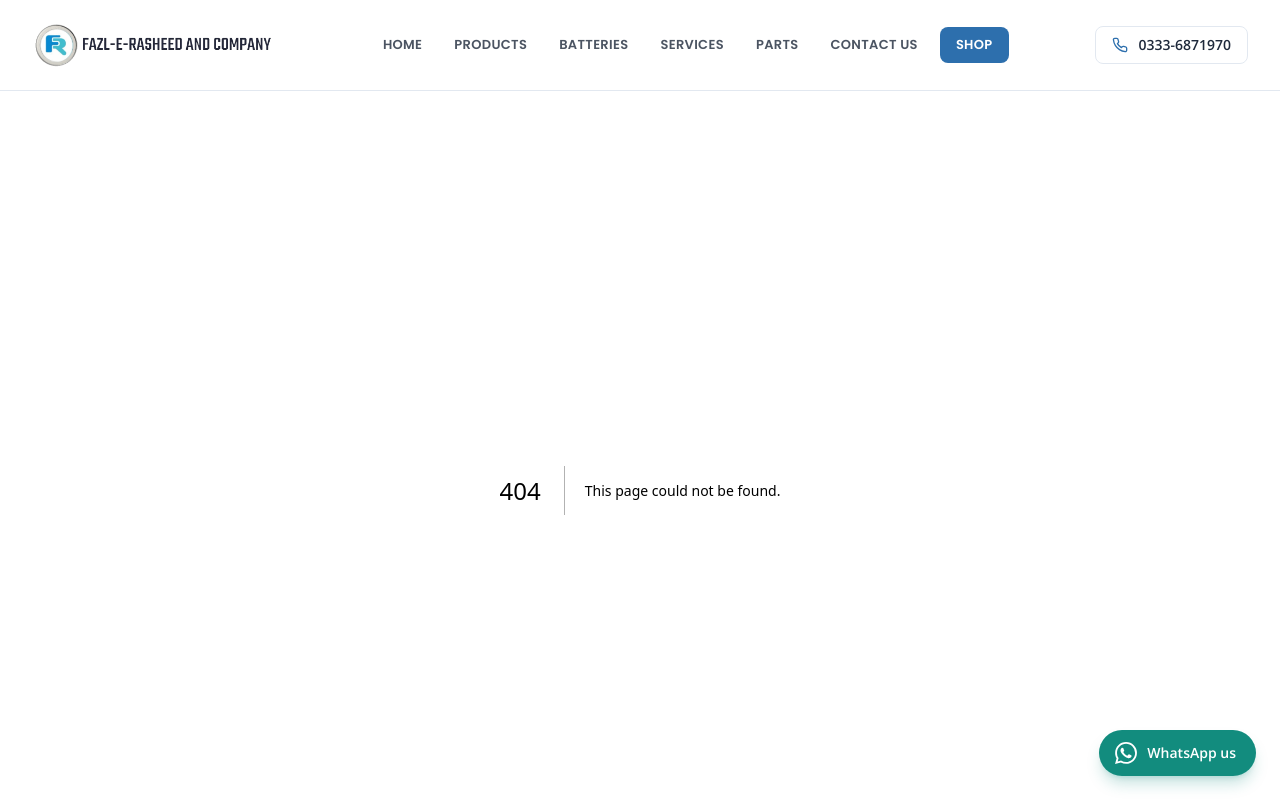
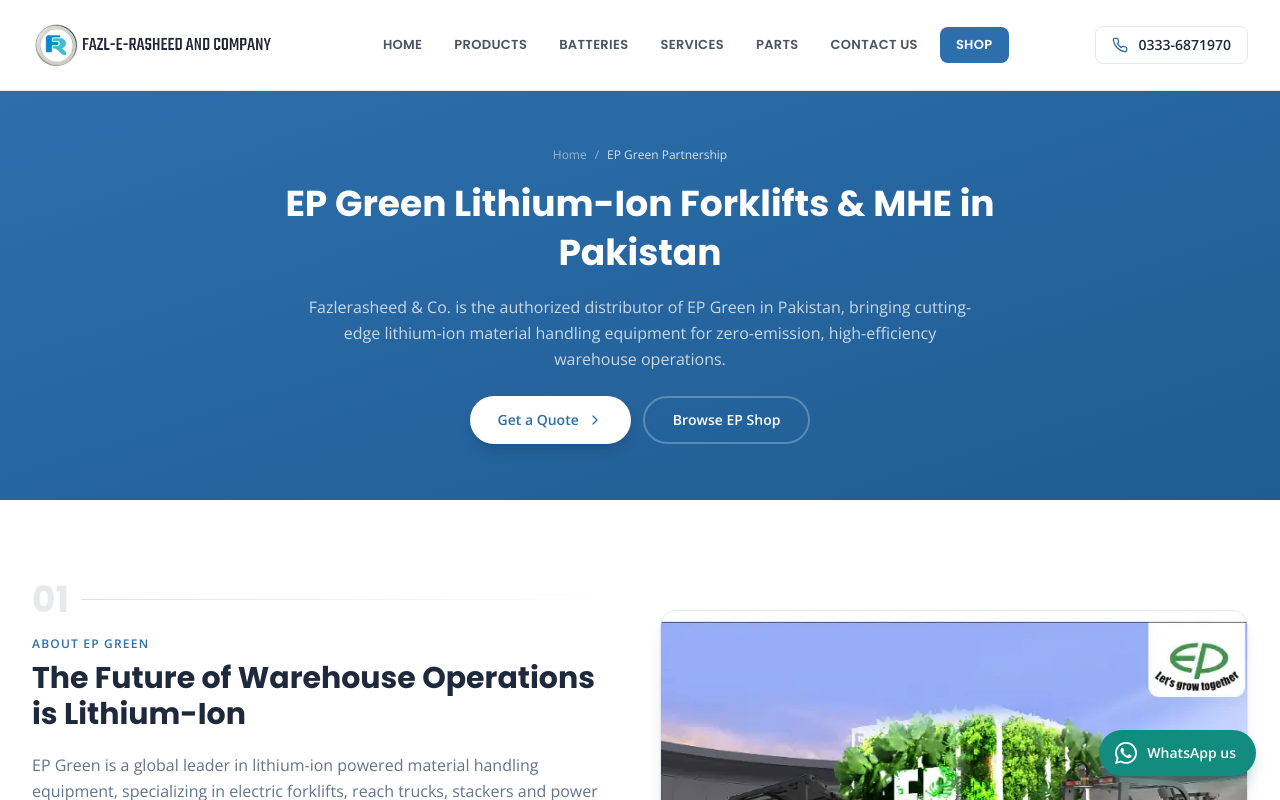
Before and after one commit to mabdullahkhalil/fazlerasheed-landing, a Next.js app: page /ep in a window 1280 px wide. Before the commit this address had no page. Shown: the top 800 px of the page. Built offline with nearby package versions, Linux system fonts and the light colour scheme.

Commit message:
added EP page

```diff
--- a/scripts/generate-sitemap.ts
+++ b/scripts/generate-sitemap.ts
@@ -89,7 +89,7 @@
   { path: "/services", file: "src/app/services/page.tsx" },
   { path: "/parts", file: "src/app/parts/page.tsx" },
   { path: "/contact", file: "src/app/contact/page.tsx" },
-  { path: "/ep-green", file: "src/app/ep-green/page.tsx" },
+  { path: "/ep", file: "src/app/ep/page.tsx" },
 ];
 for (const p of corePages) {
   entries.push({ loc: `${BASE}${p.path}`, lastmod: gitDate(p.file) });
--- a/src/app/ep-green/page.tsx
+++ b/src/app/ep/page.tsx
@@ -6,7 +6,7 @@
   title: "EP Green Lithium-Ion Forklifts & MHE in Pakistan | Fazlerasheed & Co.",
   description:
     "Fazlerasheed & Co. is the authorized distributor of EP Green lithium-ion forklifts, reach trucks, stackers and power pallets in Pakistan. Zero emissions, low maintenance.",
-  alternates: { canonical: "https://fazlerasheed.com/ep-green" },
+  alternates: { canonical: "https://fazlerasheed.com/ep" },
 };
 
 type Machine = {
@@ -233,7 +233,7 @@
     "@type": "BreadcrumbList",
     itemListElement: [
       { "@type": "ListItem", position: 1, name: "Home", item: "https://fazlerasheed.com" },
-      { "@type": "ListItem", position: 2, name: "EP Green Partnership", item: "https://fazlerasheed.com/ep-green" },
+      { "@type": "ListItem", position: 2, name: "EP Green Partnership", item: "https://fazlerasheed.com/ep" },
     ],
   };
 
--- a/src/components/Partnership.tsx
+++ b/src/components/Partnership.tsx
@@ -40,7 +40,7 @@
             </p>
             <div className="flex flex-wrap gap-3">
               <Link
-                href="/ep-green"
+                href="/ep"
                 className="inline-flex items-center gap-2 rounded-lg bg-primary px-7 py-3.5 text-sm font-semibold text-white shadow-md transition-all hover:bg-primary-dark hover:shadow-lg"
               >
                 View EP Green Machines
```
Also changed, not shown: 1 other file (tests, documents, lock files or other folders).
